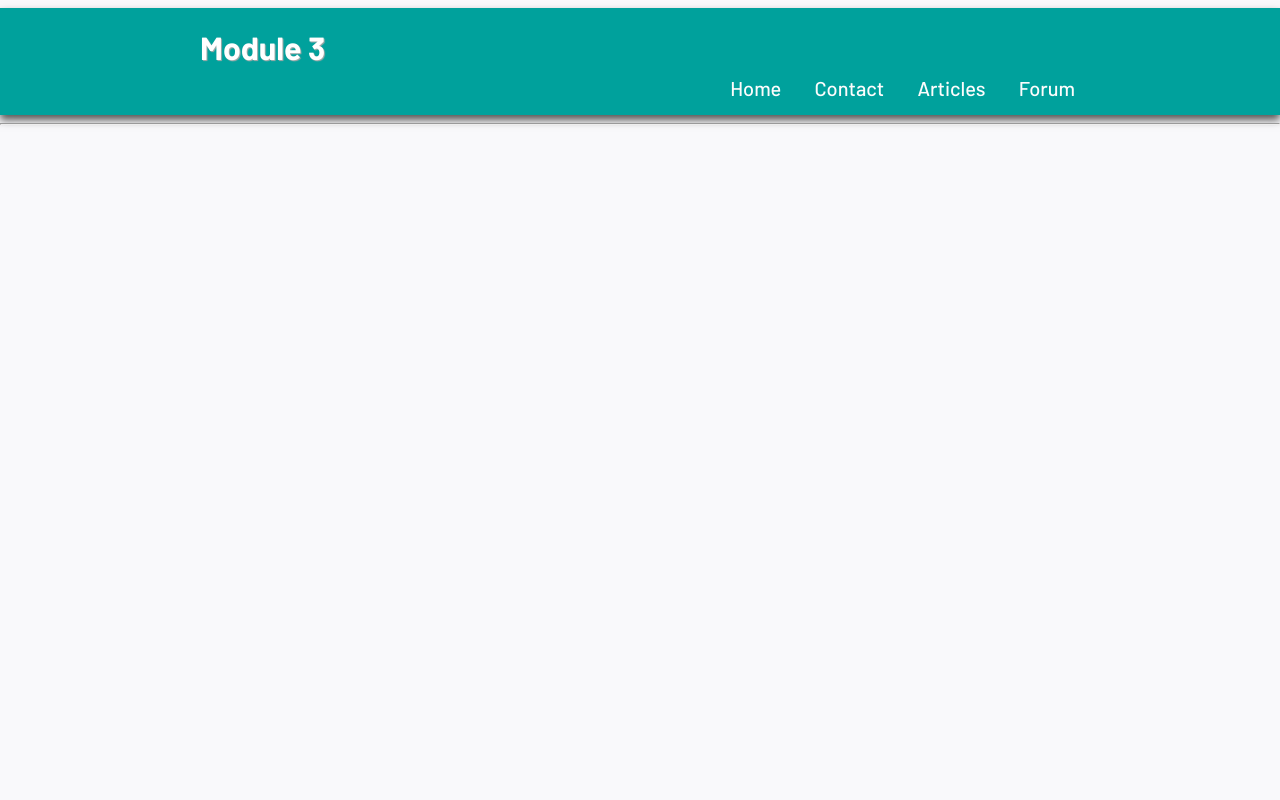
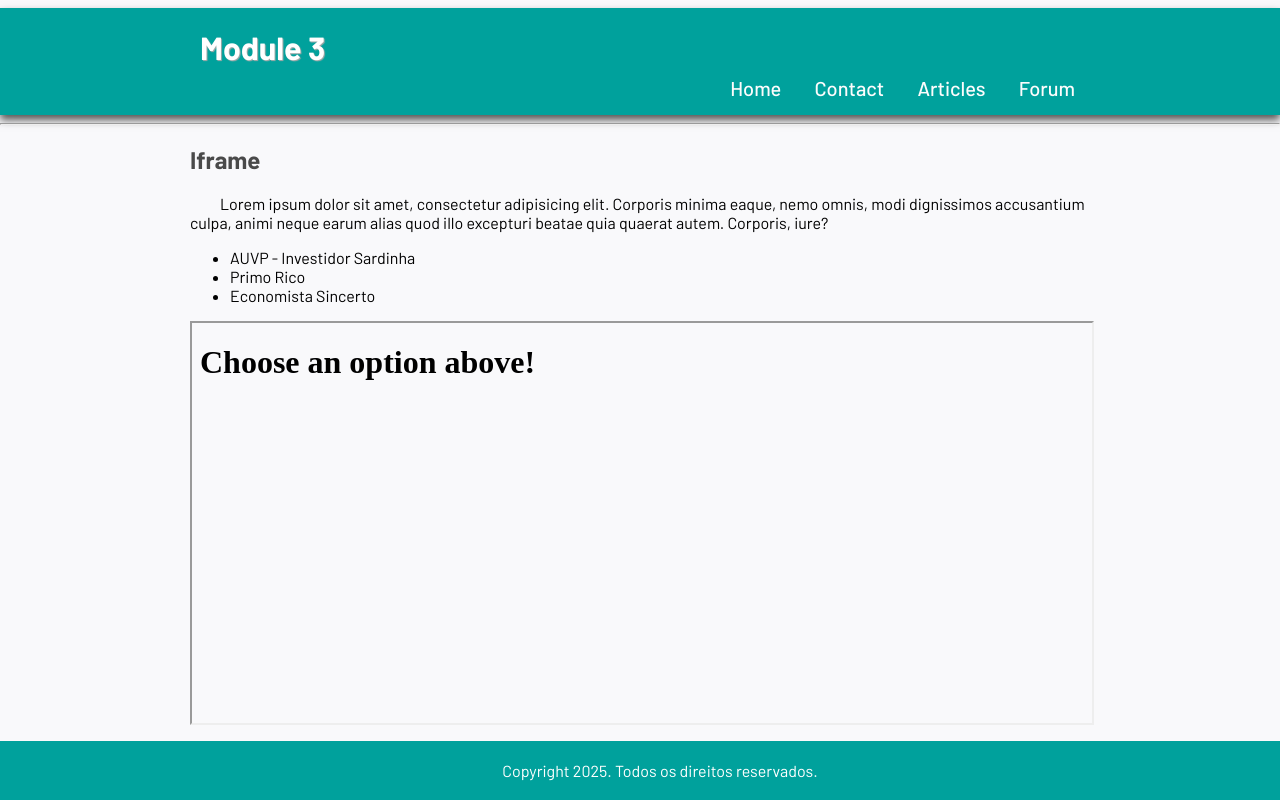
Before and after one commit to devrafaelmac/HTML5_and_CSS, a plain HTML site: page Módulo 1/EX001/page_03.html in a window 1280 px wide. Drawn offline with Linux system fonts and the light colour scheme.

Commit message:
Iframe added

```diff
--- a/Módulo 1/EX001/page_03.html
+++ b/Módulo 1/EX001/page_03.html
@@ -23,5 +23,26 @@
     </header>
     <hr>
 
+    <main>
+        <h2>Iframe</h2>
+        <div class="no_border">
+            <p>Lorem ipsum dolor sit amet, consectetur adipisicing elit. Corporis minima eaque, nemo omnis, modi dignissimos accusantium culpa, animi neque earum alias quod illo excepturi beatae quia quaerat autem. Corporis, iure?</p>
+            <p>
+                <ul>
+                    <li><a href="https://auvp.com.br" target="frame">AUVP - Investidor Sardinha</a></li>
+                    <li><a href="https://www.oprimorico.com.br/" target="frame">Primo Rico</a></li>
+                    <li><a href="https://economistasincero.com.br/" target="frame">Economista Sincerto</a></li>
+                </ul>
+            </p>
+            <iframe name="frame" frameborder="1" height="400px" width="100%" scrolling="yes" srcdoc="<h1>Choose an option above!</h1>"></iframe>
+
+        </div>
+    </main>
+
+    <footer>
+        <div id="div-footer">
+            <p>Copyright 2025. Todos os direitos reservados.</p>
+        </div>
+    </footer>
 </body>
 </html>
--- a/Módulo 1/EX001/style.css
+++ b/Módulo 1/EX001/style.css
@@ -158,3 +158,12 @@ a.a_div {
     text-decoration: none;
     color: black;
 }
+
+ul a {
+    text-decoration: none;
+    color: black;
+}
+
+ul a:hover {
+    text-shadow: 1px 1px 1px lightgray;
+}
```
